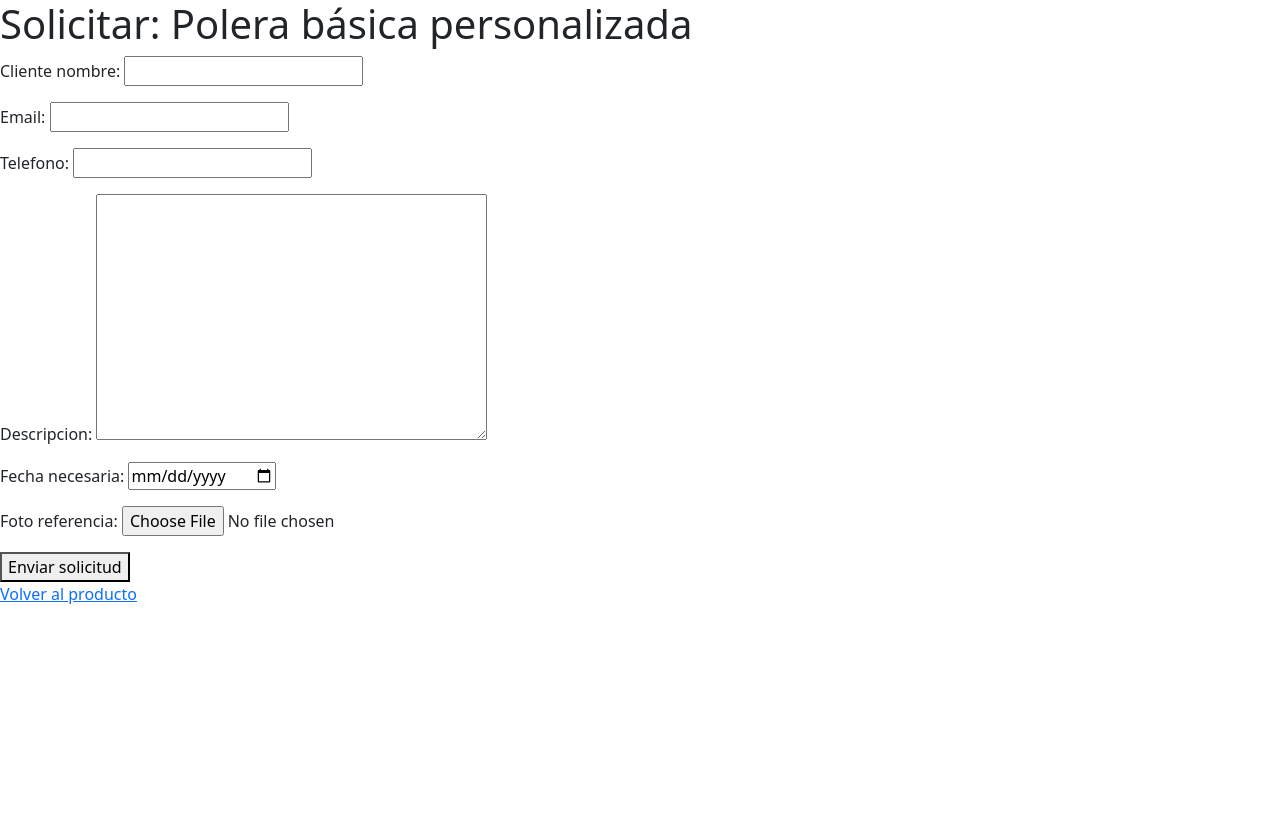
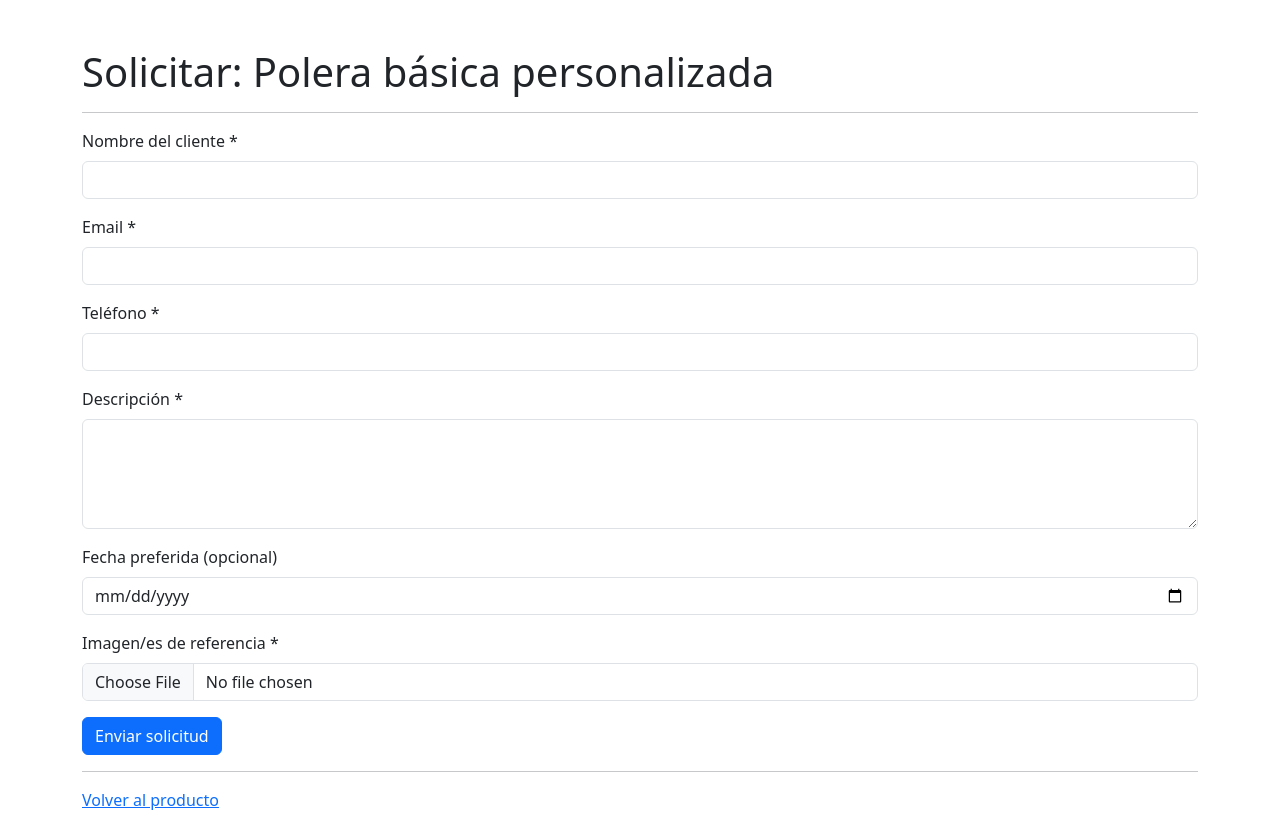
Before and after one commit to ShuliDev/Evaluacion3, a Django app: page /solicitar/1/ in a window 1280 px wide. Before the commit the page ends 800 px from the top, so only its background shows below. Run offline with Django 5.2, Linux system fonts and the light colour scheme; data comes from the database, SQL or seed files in the repository.

Commit message:
Rediseño de formulario
Se ve algo mejor gracias a bootstrap y el código es más legible y fácil de modificar

```diff
--- a/templates/pedido_form.html
+++ b/templates/pedido_form.html
@@ -7,12 +7,46 @@
     <title>Solicitar {{ producto.name }}</title>
 </head>
 <body>
-    <h1>Solicitar: {{ producto.name }}</h1>
-    <form method="post" enctype="multipart/form-data">
-        {% csrf_token %}
-        {{ form.as_p }}
-        <button type="submit">Enviar solicitud</button>
-    </form>
-    <p><a href="{% url 'producto_detalle' producto.pk %}">Volver al producto</a></p>
+    <div class="container mt-5">
+        <h1>Solicitar: {{ producto.name }}</h1>
+        <hr>
+        <form method="post" enctype="multipart/form-data">
+            {% csrf_token %}
+
+            <div class="mb-3">
+                <label for="cliente_nombre" class="form-label">Nombre del cliente *</label>
+                <input type="text" class="form-control" name="cliente_nombre" id="cliente_nombre" required>
+            </div>
+
+            <div class="mb-3">
+                <label for="email" class="form-label">Email *</label>
+                <input type="email" class="form-control" name="email" id="email" required>
+            </div>
+
+            <div class="mb-3">
+                <label for="telefono" class="form-label">Teléfono *</label>
+                <input type="text" class="form-control" name="telefono" id="telefono" required>
+            </div>
+
+            <div class="mb-3">
+                <label for="descripcion" class="form-label">Descripción *</label>
+                <textarea class="form-control" name="descripcion" id="descripcion" rows="4" required></textarea>
+            </div>
+
+            <div class="mb-3">
+                <label for="fecha_necesaria" class="form-label">Fecha preferida (opcional)</label>
+                <input type="date" class="form-control" name="fecha_necesaria" id="fecha_necesaria">
+            </div>
+
+            <div class="mb-3">
+                <label for="foto_referencia" class="form-label">Imagen/es de referencia *</label>
+                <input type="file" class="form-control" name="foto_referencia" id="foto_referencia" accept="image/*">
+            </div>
+
+            <button type="submit" class="btn btn-primary">Enviar solicitud</button>
+        </form>
+        <hr>
+        <p><a href="{% url 'producto_detalle' producto.pk %}">Volver al producto</a></p>
+    </div>
 </body>
 </html>
--- a/templates/pedido_seguimiento.html
+++ b/templates/pedido_seguimiento.html
@@ -14,7 +14,7 @@
     <p><b>Estado del pedido:</b> {{ pedido.get_estado_display }}</p>
     <p><b>Estado de pago:</b> {{ pedido.get_estado_pago_display }}</p>
     <p><b>Plataforma:</b> {{ pedido.get_plataforma_display }}</p>
-    <p><b>Fecha solicitada:</b> {{ pedido.fecha_necesaria|default:'-' }}</p>
+    <p><b>Fecha preferida:</b> {{ pedido.fecha_necesaria|default:'-' }}</p>
     <h3>Imagen de referencia</h3>
     <div>
         {% if pedido.foto_referencia %}
--- a/templates/producto_detalle.html
+++ b/templates/producto_detalle.html
@@ -13,13 +13,13 @@
     <p>{{ producto.description }}</p>
     <div>
         {% if producto.foto1 %}
-            <img src="{{ producto.foto1.url }}" alt="Foto 1" style="max-width:200px;max-height:200px;">
+            <img src="{{ producto.foto1.url }}" alt="Foto 1" style="max-width:300px;max-height:300px;">
         {% endif %}
         {% if producto.foto2 %}
-            <img src="{{ producto.foto2.url }}" alt="Foto 2" style="max-width:200px;max-height:200px;">
+            <img src="{{ producto.foto2.url }}" alt="Foto 2" style="max-width:300px;max-height:300px;">
         {% endif %}
         {% if producto.foto3 %}
-            <img src="{{ producto.foto3.url }}" alt="Foto 3" style="max-width:200px;max-height:200px;">
+            <img src="{{ producto.foto3.url }}" alt="Foto 3" style="max-width:300px;max-height:300px;">
         {% endif %}
     </div>
     <p>
```
Also changed, not shown: media/pedidos/figura3.jpg (added).
